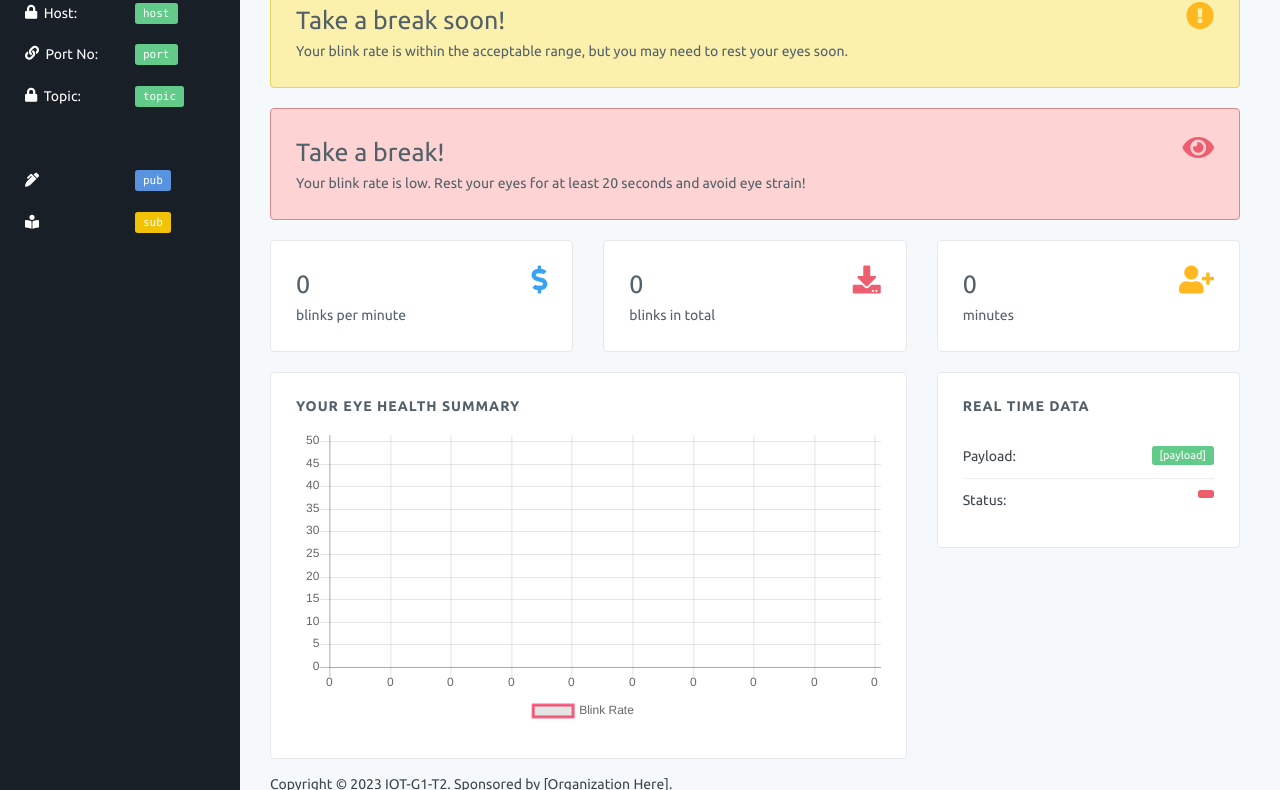
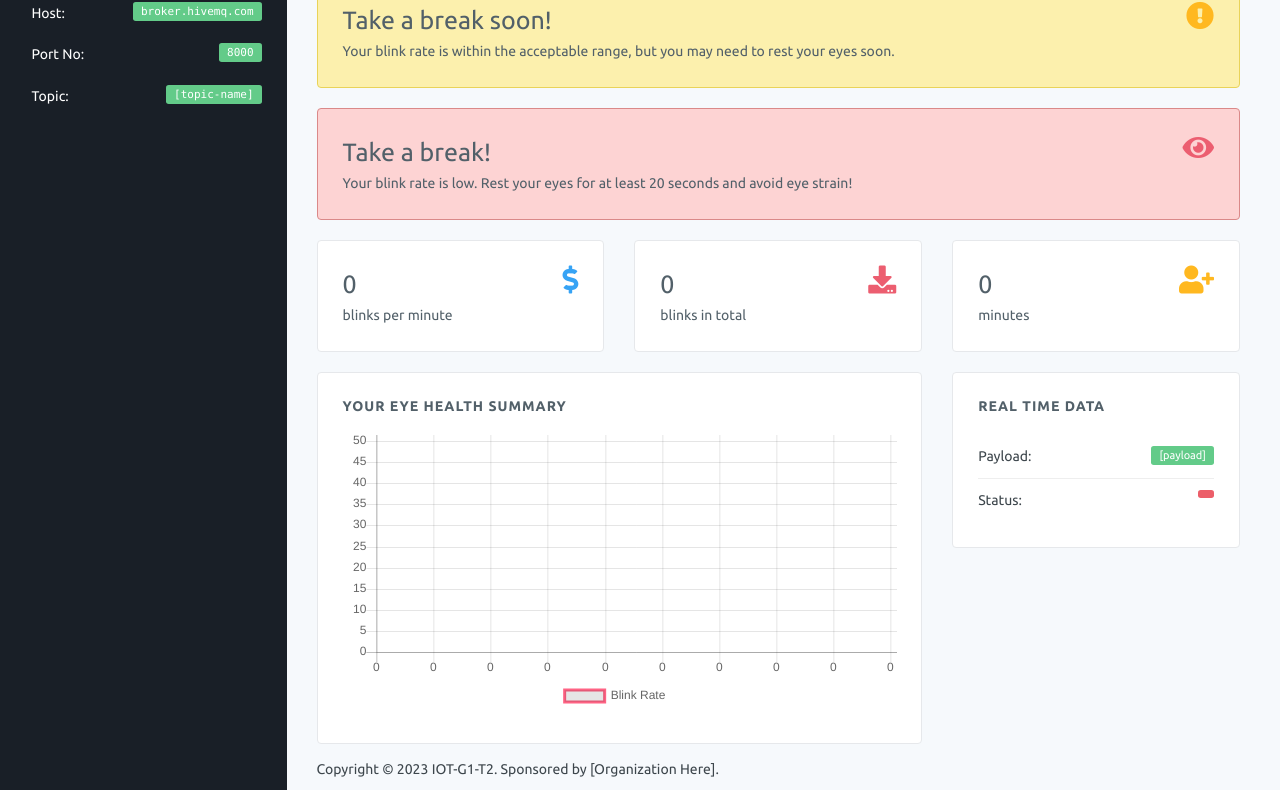
Before and after one commit to IOT-G1-T2/eye-strain-detector-web, a website: page index.html in a window 1280 px wide. Shown: the part 306-1096 px from the top of the page. Drawn offline with nearby package versions, Linux system fonts and the light colour scheme; a script that the page names is missing.

Commit message:
updated dynamic host port and topic

```diff
--- a/css/styles.css
+++ b/css/styles.css
@@ -2615,7 +2615,7 @@ th {
 
 /* page left sidebar */
 .page-sidebar {
-  width: 240px;
+  width: 300px;
   background: #191f27;
   min-height: 100%;
   float: left;
--- a/index.html
+++ b/index.html
@@ -81,10 +81,10 @@
                                 <a href="/">
                                     <div class="row">
                                         <div class="col">
-                                            <i class="fas fa-lock"></i><span>&nbsp;&nbsp;Host:&nbsp;</span>
+                                            <span>&nbsp;&nbsp;Host:&nbsp;</span>
                                         </div>
                                         <div class="col">
-                                            <code class="label label-success">host</code>
+                                            <code id="host" class="label label-success float-right">[host-url]</code>
                                         </div>
                                     </div>
                                 </a>
@@ -92,10 +92,10 @@
                                 <a href="/">
                                     <div class="row">
                                         <div class="col">
-                                            <i class="fas fa-link"></i><span>&nbsp;&nbsp;Port No:&nbsp;</span>
+                                           <span>&nbsp;&nbsp;Port No:&nbsp;</span>
                                         </div>
                                         <div class="col">
-                                            <code class="label label-success">port</code>
+                                            <code id="port" class="label label-success float-right">[port]</code>
                                         </div>
                                     </div>
                                 </a>
@@ -103,37 +103,16 @@
                                 <a href="/">
                                     <div class="row">
                                         <div class="col">
-                                            <i class="fas fa-lock"></i><span>&nbsp;&nbsp;Topic:&nbsp;</span>
+                                           <span>&nbsp;&nbsp;Topic:&nbsp;</span>
                                         </div>
                                         <div class="col">
-                                            <code class="label label-success">topic</code>
+                                            <code id="topic" class="label label-success float-right">[topic-name]</code>
                                         </div>
                                     </div>
                                 </a>
 
                                 <br><br>
 
-                                <a href="/">
-                                    <div class="row">
-                                        <div class="col">
-                                            <span><i class="fas fa-pen-alt"></i></span>
-                                        </div>
-                                        <div class="col">
-                                            <code class="label label-info">pub</code>
-                                        </div>
-                                    </div>
-                                </a>
-
-                                <a href="/">
-                                    <div class="row">
-                                        <div class="col">
-                                            <span><i class="fas fa-book-reader"></i></span>
-                                        </div>
-                                        <div class="col">
-                                            <code class="label label-warning">sub</code>
-                                        </div>
-                                    </div>
-                                </a>
 
                             </li>
                         </ul>
@@ -377,7 +356,8 @@
         // SETUP HERE
         var mqtt;
         const reconnectTimeout = 2000;
-        const port = 8000;
+        const port = 8000; // ws
+        // const port = 8884; // wss
         const host = 'broker.hivemq.com';
         const topic = 'eye-strain-detector-1';
 
@@ -387,11 +367,15 @@
             console.log(" 3 ------ SUBSCRIBING TO TOPIC...");
             mqtt.subscribe(topic);
             console.log(" 4 ------ SUCCESS!! SUBSCRIBED TO TOPIC: " + topic);
+            document.getElementById("topic").innerHTML = topic;
         }
 
         function onConnectionLost() {
             console.log("------ DISCONNECTED...");
             connected_flag = 0;
+            document.getElementById("topic").innerHTML = "disconnected";
+            document.getElementById("host").innerHTML = "disconnected";
+            document.getElementById("port").innerHTML = "disconnected";
         }
 
         function onMessageArrived(msg) {
@@ -465,6 +449,9 @@
 
         function MQTTconnect() {
             console.log(" 1 ----------------- CONNECTING TO " + host + ":" + port + "...");
+            document.getElementById("host").innerHTML = host;
+            document.getElementById("port").innerHTML = port;
+
 
             // randomize clientId
             var clientId = 'subscriber-client';
```
